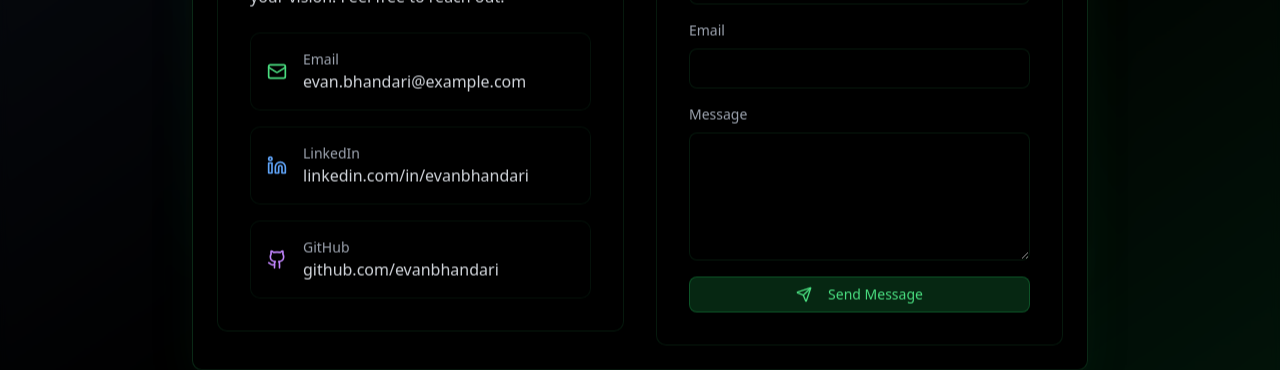
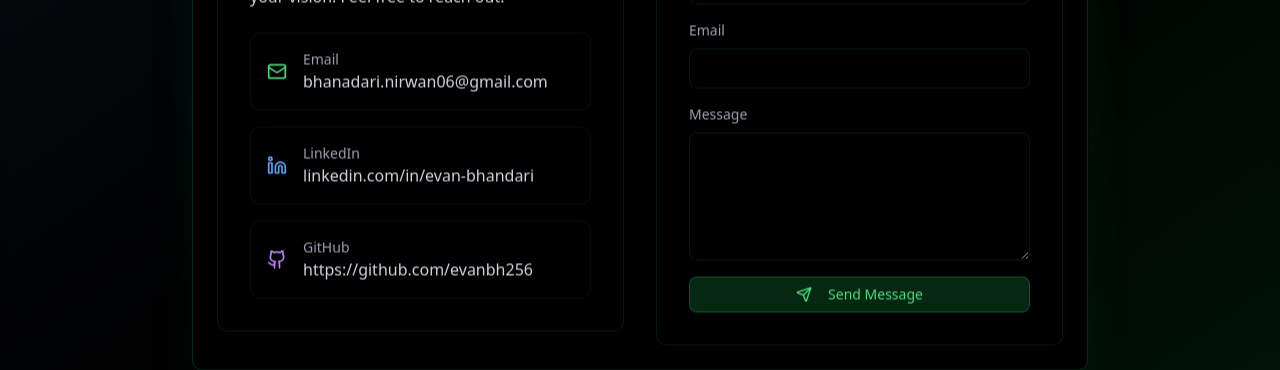
Before and after one commit to evanbh256/terminalportfolio, a React (Vite) app: page / in a window 1280 px wide. Both pictures are taken after a click on the button "contact/". Shown: the part 344-714 px from the top of the page. Built offline with nearby package versions, Linux system fonts and the light colour scheme.

Commit message:
fixed contact

```diff
--- a/src/components/Contact.tsx
+++ b/src/components/Contact.tsx
@@ -23,22 +23,22 @@ export function Contact() {
     {
       icon: Mail,
       label: "Email",
-      value: "evan.bhandari@example.com",
-      href: "mailto:evan.bhandari@example.com",
+      value: "bhanadari.nirwan06@gmail.com",
+      href: "mailto:bhanadari.nirwan06@gmail.com",
       color: "text-green-400",
     },
     {
       icon: Linkedin,
       label: "LinkedIn",
-      value: "linkedin.com/in/evanbhandari",
-      href: "https://linkedin.com/in/evanbhandari",
+      value: "linkedin.com/in/evan-bhandari",
+      href: "https://www.linkedin.com/in/evan-bhandari-aa7b19218",
       color: "text-blue-400",
     },
     {
       icon: Github,
       label: "GitHub",
-      value: "github.com/evanbhandari",
-      href: "https://github.com/evanbhandari",
+      value: "https://github.com/evanbh256",
+      href: "https://github.com/evanbh256",
       color: "text-purple-400",
     },
   ];
```
